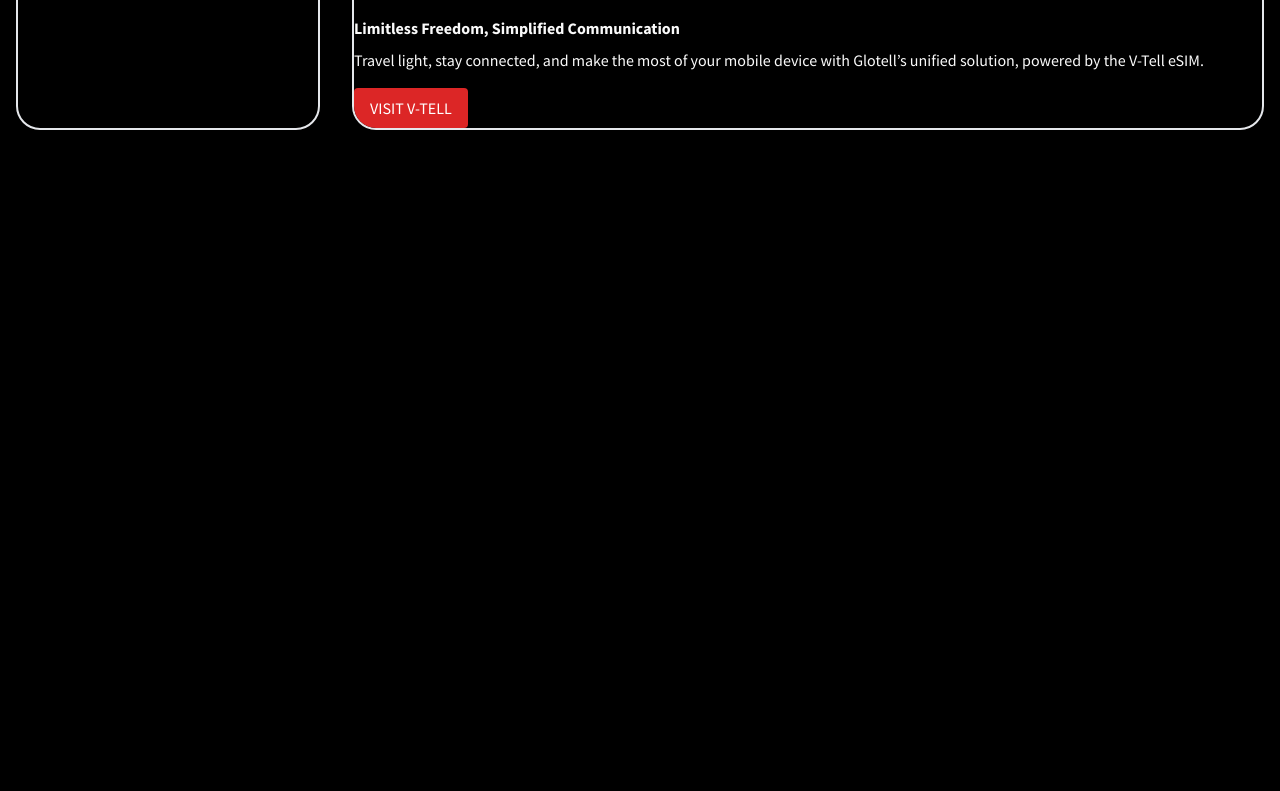
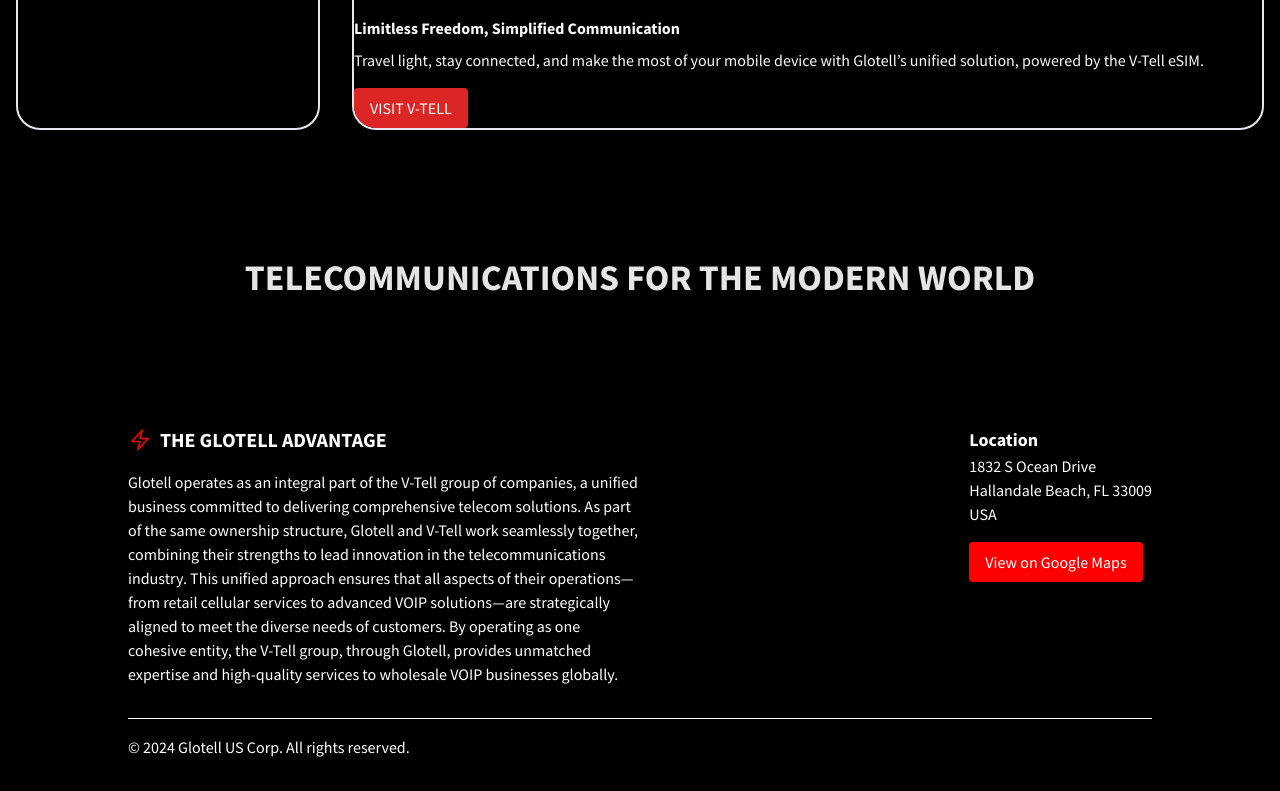
Before and after one commit to kdjordan/glotellus, a Vue app: page / in a window 1280 px wide. Shown: the part 1630-2421 px from the top of the page. Before the commit the page ends 1824 px from the top, so only its background shows below. Built offline with nearby package versions, Linux system fonts and the light colour scheme; the HTML template or start-up script is replaced by a standard one.

Commit message:
added mobile menu

```diff
--- a/src/App.vue
+++ b/src/App.vue
@@ -2,12 +2,14 @@
 import TheHeader from './components/TheHeader.vue';
 import HeroSection from './components/HeroSection.vue';
 import AboutSection from './components/AboutSection.vue';
+import TheFooter from './components/TheFooter.vue';
 </script>
 
 <template class="font-sans">
   <TheHeader />
   <HeroSection />
   <AboutSection />
+  <TheFooter />
 </template>
 
 <style>
--- /dev/null
+++ b/src/components/TheFooter.vue
@@ -0,0 +1,35 @@
+<template>
+  <footer>
+    <h2 class="text-center text-4xl font-bold my-32 text-glotellGrey">TELECOMMUNICATIONS FOR THE MODERN WORLD</h2>
+    <div class="container mx-auto flex justify-between items-start w-4/5">
+      <div>
+        <div class="flex items-center mb-4 w-3/5">
+          <BoltIcon class="h-6 w-6 text-glotellRed mr-2" />
+          <h2 class="text-xl font-bold">THE GLOTELL ADVANTAGE</h2>
+        </div>
+        <p class="max-w-lg">
+          Glotell operates as an integral part of the V-Tell group of companies, a unified business committed to delivering comprehensive telecom solutions. As part of the same ownership structure, Glotell and V-Tell work seamlessly together, combining their strengths to lead innovation in the telecommunications industry. This unified approach ensures that all aspects of their operations—from retail cellular services to advanced VOIP solutions—are strategically aligned to meet the diverse needs of customers. By operating as one cohesive entity, the V-Tell group, through Glotell, provides unmatched expertise and high-quality services to wholesale VOIP businesses globally.
+        </p>
+      </div>
+      <div class="text-left">
+        <h3 class="text-lg font-bold">Location</h3>
+        <p>1832 S Ocean Drive<br>Hallandale Beach, FL 33009<br>USA</p>
+        <button class="mt-4 bg-glotellRed text-white px-4 py-2 rounded">View on Google Maps</button>
+      </div>
+    </div>
+    <div class="border-t border-white mt-8 pt-4 text-left w-4/5 mx-auto pb-8">
+      © 2024 Glotell US Corp. All rights reserved.
+    </div>
+  </footer>
+</template>
+
+<script setup>
+import { BoltIcon } from '@heroicons/vue/24/outline';
+</script>
+
+<style>
+footer {
+  background-color: #000;
+  color: #fff;
+}
+</style>
--- a/src/components/TheHeader.vue
+++ b/src/components/TheHeader.vue
@@ -1,17 +1,37 @@
 <template>
-  <header ref="header" class="fixed top-0 left-0 w-full bg-black text-white flex justify-between items-center p-4 tracking-widest transition-transform duration-500">
-    <div class="flex items-center">
+  <header ref="header" class="fixed top-0 left-0 w-full bg-transparent text-white flex justify-between items-center p-4 tracking-widest transition-transform duration-500">
+    <div v-if="!isMenuOpen" class="flex items-center">
       <div class="bg-glotellRed text-black px-4 py-2 flex items-center rounded text-sizeBase font-bold font-lato">
         <BoltIcon class="h-6 w-6 mr-2" /> GLOTELL
       </div>
     </div>
-    <nav class="flex space-x-4 items-center">
+    <nav class="hidden md:flex space-x-4 items-center">
       <a href="#hero" class="hover:underline">Home</a>
       <a href="#about" class="hover:underline">About</a>
       <a href="#location" class="hover:underline">Location</a>
       <a href="#" class="bg-glotellRed px-4 py-2 rounded-full hover:bg-glotellRed/80 text-glotellWhite hover:text-black transition duration-300">Contact</a>
     </nav>
+    <!-- Hamburger Icon for Mobile -->
+    <button @click="toggleMenu" class="md:hidden">
+      <svg v-if="!isMenuOpen" class="w-8 h-8" fill="none" stroke="currentColor" viewBox="0 0 24 24" xmlns="http://www.w3.org/2000/svg">
+        <path stroke-linecap="round" stroke-linejoin="round" stroke-width="2" d="M4 6h16M4 12h16m-7 6h7"></path>
+      </svg>
+    </button>
   </header>
+
+  <!-- Mobile Menu Overlay -->
+  <div :class="['mobile-menu', { 'open': isMenuOpen }]" class="fixed inset-0 bg-black bg-opacity-75 flex flex-col items-center justify-center space-y-6 text-white z-50 transition-transform duration-500">
+    <!-- Close Icon in Upper Right -->
+    <button @click="toggleMenu" class="absolute top-4 right-4">
+      <svg class="w-8 h-8" fill="none" stroke="currentColor" viewBox="0 0 24 24" xmlns="http://www.w3.org/2000/svg">
+        <path stroke-linecap="round" stroke-linejoin="round" stroke-width="2" d="M6 18L18 6M6 6l12 12"></path>
+      </svg>
+    </button>
+    <a href="#hero" class="text-2xl" @click="toggleMenu">Home</a>
+    <a href="#about" class="text-2xl" @click="toggleMenu">About</a>
+    <a href="#location" class="text-2xl" @click="toggleMenu">Location</a>
+    <a href="#" class="text-2xl bg-glotellRed px-4 py-2 rounded-full hover:bg-glotellRed/80 text-glotellWhite hover:text-black transition duration-300" @click="toggleMenu">Contact</a>
+  </div>
 </template>
 
 <script setup>
@@ -22,6 +42,12 @@
 let lastScrollTop = 0;
 let currentOffset = 0;
 const headerHeight = 90; // Adjust this to match your header's height
+
+const isMenuOpen = ref(false);
+
+const toggleMenu = () => {
+  isMenuOpen.value = !isMenuOpen.value;
+};
 
 const handleScroll = () => {
   const currentScroll = window.pageYOffset || document.documentElement.scrollTop;
@@ -55,4 +81,13 @@
 header {
   z-index: 1000; /* Ensure the header is above other content */
 }
+
+.mobile-menu {
+  transform: translateY(-100%);
+  transition: transform 0.5s ease-in-out;
+}
+
+.mobile-menu.open {
+  transform: translateY(0);
+}
 </style>
```
